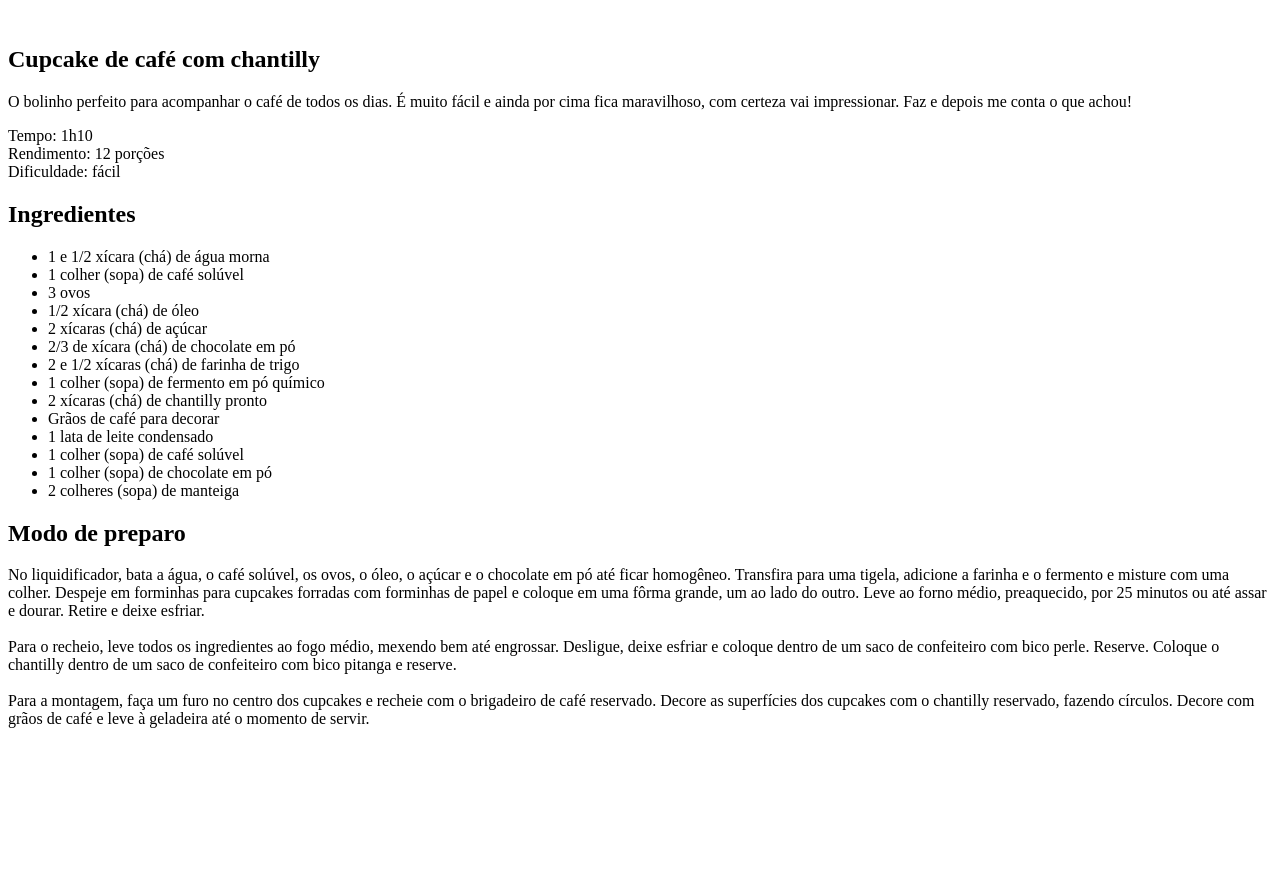
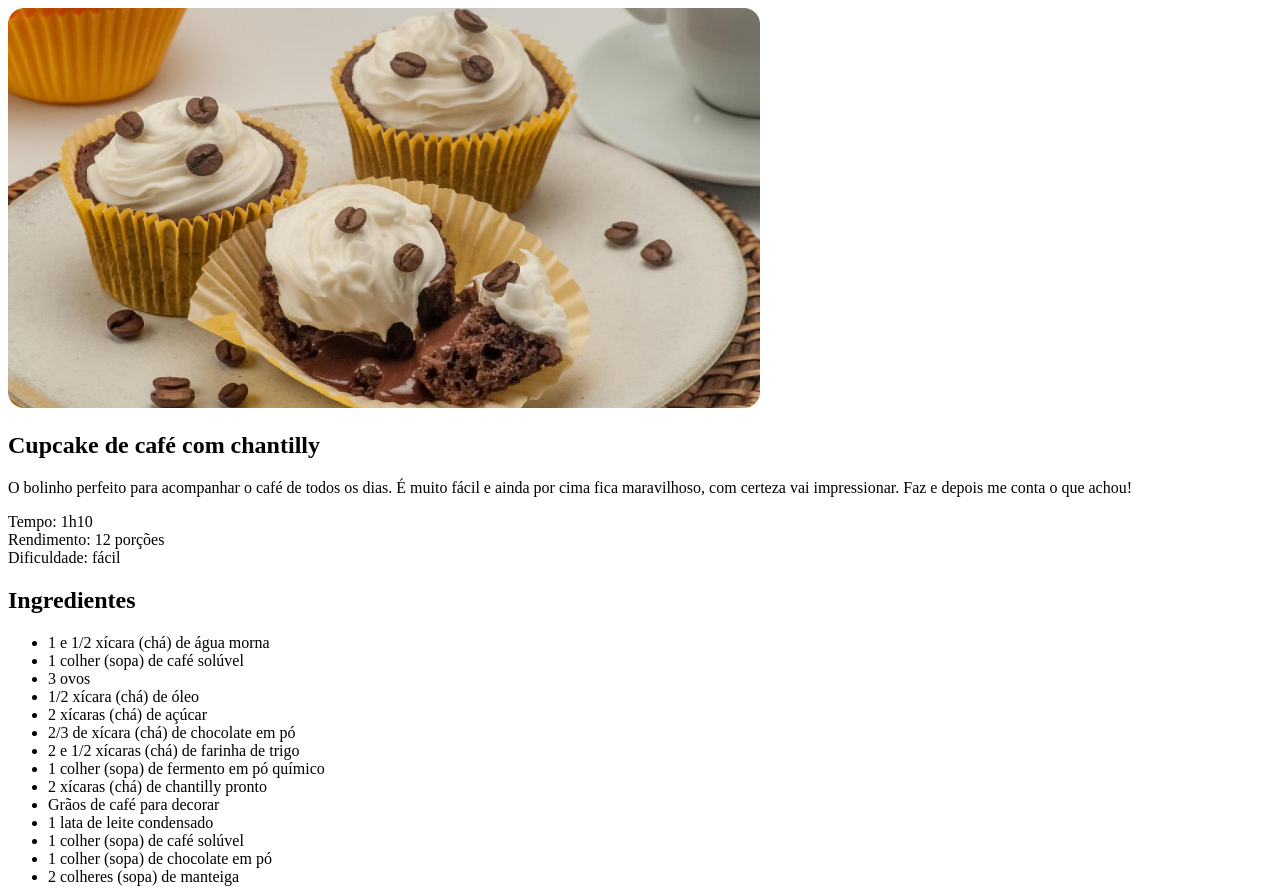
Before and after one commit to gabmax-soo/projeto-receita, a plain HTML site: page index.html in a window 1280 px wide. Shown: the top 889 px of the page. Before the commit the page ends 800 px from the top, so only its background shows below. Drawn offline with Linux system fonts and the light colour scheme.

Commit message:
adicionando imagens e style

```diff
--- a/index.html
+++ b/index.html
@@ -4,10 +4,11 @@
     <meta charset="UTF-8">
     <meta name="viewport" content="width=device-width, initial-scale=1.0">
     <title>Página de receita</title>
+    <link rel="stylesheet" href="style.css">
 </head>
 <body>
     <div id="page">
-        <img src="" alt="">
+        <img src="assets/main-image.jpg" alt="Imagem de um Cupcake com graos de cafe e um chantilly">
         <main>
             <section id="about">
                 <h1> Cupcake de café com chantilly</h1>
--- /dev/null
+++ b/style.css
@@ -0,0 +1,3 @@
+img {
+    border-radius: 16px ;
+}
```
Also changed, not shown: assets/Página de receita.jpg (added), assets/main-image.jpg (added).
